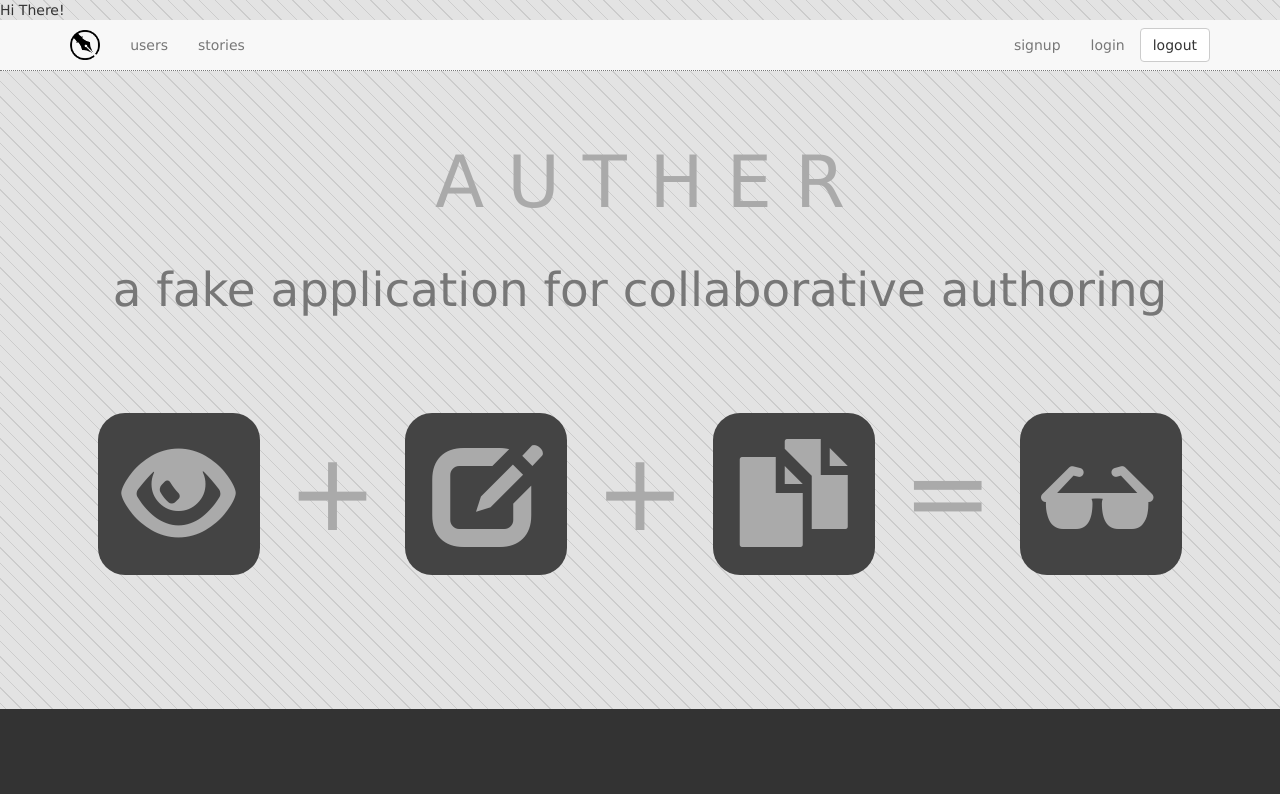
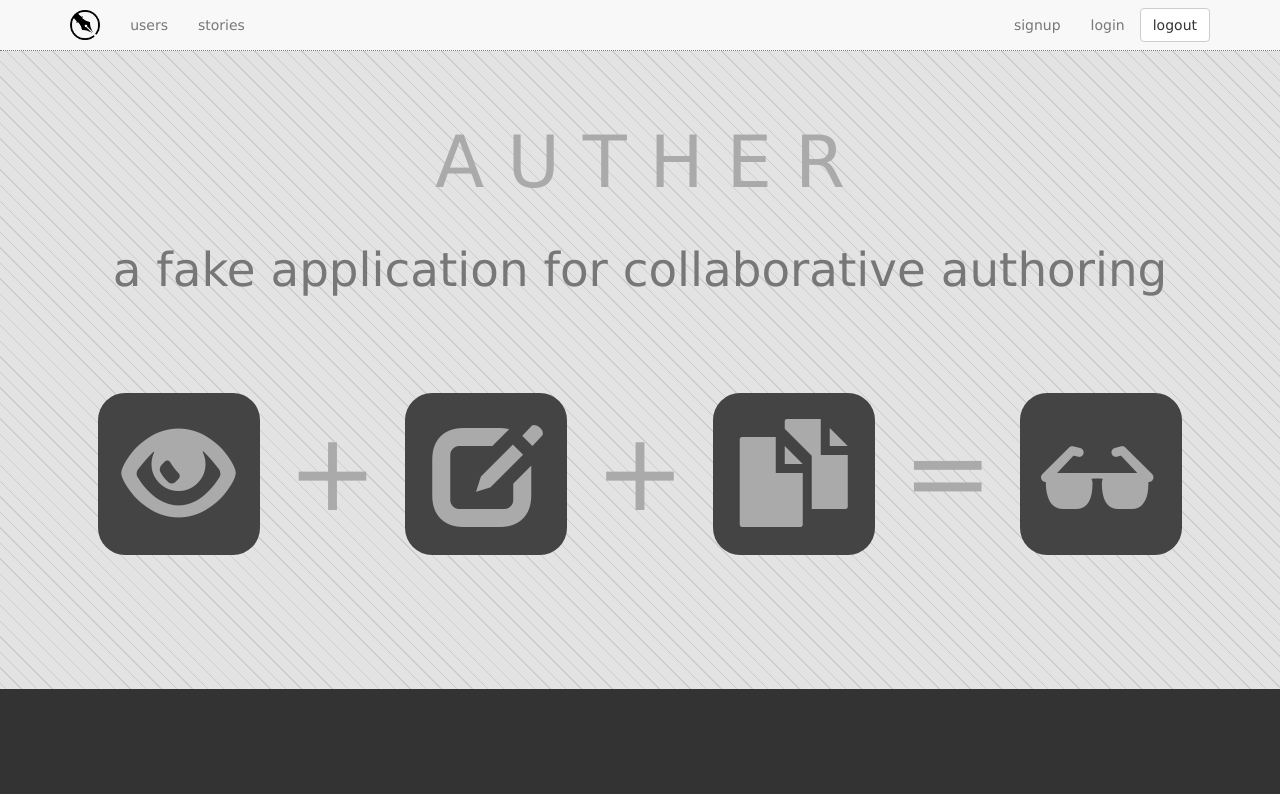
Before and after one commit to hannahlorane/auther, a website: page public/index.html in a window 1280 px wide. Shown: the top 794 px of the page. Drawn offline with nearby package versions, Linux system fonts and the light colour scheme; some packages are replaced by stand-ins of ours.

Commit message:
futile debugging plague-vinegar gone

```diff
--- a/browser/app/home/home.state.js
+++ b/browser/app/home/home.state.js
@@ -1,5 +1,4 @@
 'use strict';
-console.log("Home state regise")
 app.config(function ($stateProvider) {
   $stateProvider.state('home', {
     url: '/',
--- a/browser/components/navbar/navbar.directive.js
+++ b/browser/components/navbar/navbar.directive.js
@@ -3,44 +3,7 @@ console.log("Navbar being registered!")
 app.directive('navbar', function ($state, $location) {
   return {
     restrict: 'E',
-    template:`<nav class="navbar navbar-default">
-      <div class="container">
-        <div class="navbar-header">
-          <button
-            type="button"
-            class="navbar-toggle collapsed"
-            data-toggle="collapse"
-            data-target=".navbar-collapse">
-            <span class="icon-bar"></span>
-            <span class="icon-bar"></span>
-            <span class="icon-bar"></span>
-          </button>
-          <a class="navbar-brand" href="/"><img src="logo.png"></a>
-        </div>
-
-        <div class="collapse navbar-collapse">
-          <ul class="nav navbar-nav">
-            <li ng-class="{active: pathStartsWithStatePath('users')}">
-              <a ui-sref="users">users</a>
-            </li>
-            <li ng-class="{active: pathStartsWithStatePath('stories')}">
-              <a ui-sref="stories">stories</a>
-            </li>
-          </ul>
-          <ul class="nav navbar-nav navbar-right">
-            <li ui-sref-active="active">
-              <a ui-sref="signup">signup</a>
-            </li>
-            <li ui-sref-active="active">
-              <a ui-sref="login">login</a>
-            </li>
-            <li>
-              <button class="navbar-btn btn btn-default">logout</button>
-            </li>
-          </ul>
-        </div>
-      </div>
-    </nav>`,
+    templateUrl: '/browser/components/navbar/navbar.html',
     link: function (scope) {
       console.log("Navbar linked")
       scope.pathStartsWithStatePath = function (state) {
--- a/public/index.html
+++ b/public/index.html
@@ -56,9 +56,6 @@
 </head>
 <body ng-app = "auther">
 
-  <div>
-    Hi There!
-  </div>
   <navbar></navbar>
   <ui-view></ui-view>
   <footer></footer>
```
